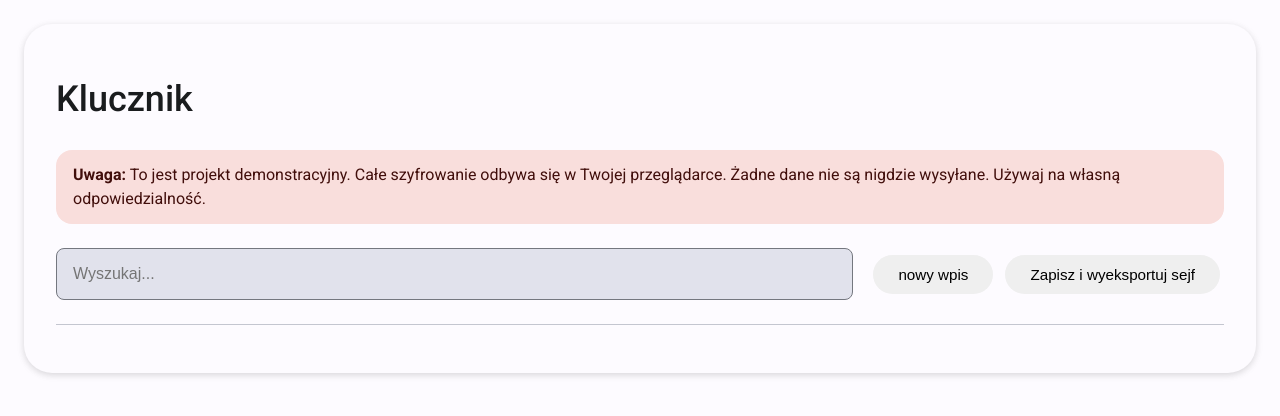
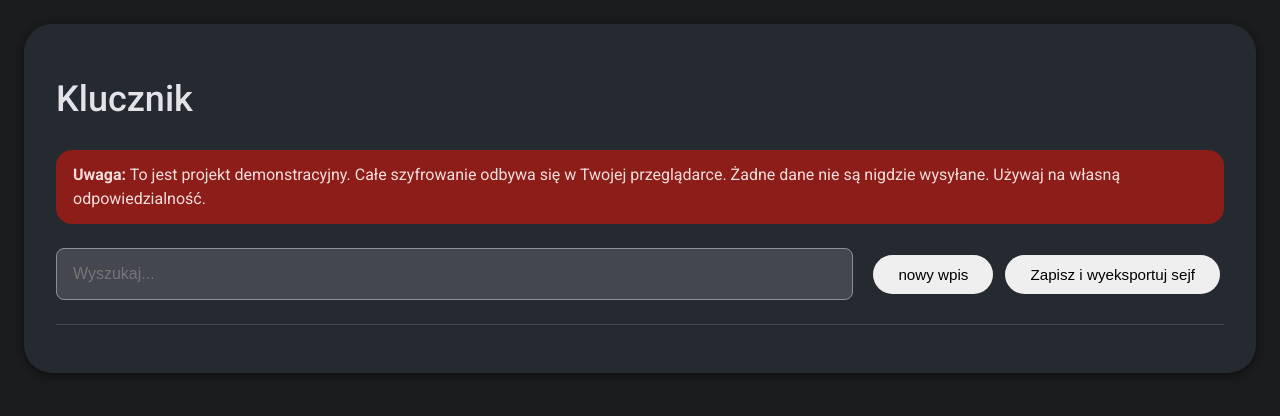
Before and after one commit to Rzezimioszek/Klucznik, a plain HTML site: page index.html in a window 1280 px wide. Both pictures are taken after a click on the button "Stwórz nowy sejf". Drawn offline with Linux system fonts and the dark colour scheme.

Commit message:
update style.css

```diff
--- a/style.css
+++ b/style.css
@@ -131,4 +131,69 @@ h2 { font-size: 1.75rem; margin-bottom: 1.25rem; }
     .toggle-visibility-btn, .copy-btn, .edit-btn, .delete-btn {
         padding: 12px; /* Zwiększa "tap target" */
     }
+
 }
+
+/* ---=======================================--- */
+/* ---             TRYB CIEMNY               --- */
+/* ---=======================================--- */
+@media (prefers-color-scheme: dark) {
+    :root {
+        /* Paleta kolorów dla trybu ciemnego */
+        --md-sys-primary: #A9C7FF; /* Jaśniejszy, mniej nasycony kolor podstawowy */
+        --md-sys-on-primary: #00325B; /* Ciemny tekst na jasnym przycisku */
+        --md-sys-primary-container: #334A64; /* Ciemne tło tonalne */
+        --md-sys-on-primary-container: #D8E2FF; /* Jasny tekst na tle tonalnym */
+
+        --md-sys-background: #1A1C1E; /* Bardzo ciemne tło, ale nie czarne */
+        --md-sys-on-background: #E3E2E6; /* Jasny tekst (nie czysta biel) */
+
+        /* Głębia przez jasność: Surface jest odrobinę jaśniejszy od Background */
+        --md-sys-surface: #1A1C1E; /* Powierzchnia na poziomie 0 */
+        /* W Material 3 używa się półprzezroczystej nakładki koloru podstawowego, aby zasymulować jaśniejszą powierzchnię */
+        /* Przykład dla karty (elevation 1): background-color: color-mix(in srgb, var(--md-sys-surface) 95%, var(--md-sys-primary) 5%); */
+
+        --md-sys-surface-variant: #44474F; /* Ciemniejsza powierzchnia drugorzędna */
+        --md-sys-on-surface: #E3E2E6; /* Tekst na powierzchni */
+        --md-sys-on-surface-variant: #C4C6D0; /* Tekst drugorzędny, bardziej szary */
+
+        --md-sys-outline: #8E9099; /* Jaśniejsze obramowanie, widoczne na ciemnym tle */
+        --md-sys-outline-variant: #44474F; /* Subtelniejsze obramowanie */
+
+        --md-sys-error: #F2B8B5; /* Jaśniejszy kolor błędu */
+        --md-sys-error-container: #8C1D18; /* Ciemne tło dla komunikatów o błędach */
+        --md-sys-on-error-container: #F9DEDC; /* Jasny tekst na tle błędu */
+
+        /* Cienie są w trybie ciemnym prawie niewidoczne, głębię tworzy kolor */
+        --shadow-elevation-1: 0 1px 2px rgba(0, 0, 0, 0.3), 0 1px 3px rgba(0, 0, 0, 0.25);
+        --shadow-elevation-2: 0 2px 6px rgba(0, 0, 0, 0.3), 0 2px 8px rgba(0, 0, 0, 0.25);
+        --shadow-elevation-3: 0 4px 8px rgba(0, 0, 0, 0.35), 0 4px 12px rgba(0, 0, 0, 0.3);
+    }
+
+    /* Nadpisanie konkretnych elementów dla lepszego efektu */
+
+    /* Karty i modal zyskują jasność przez nałożenie półprzezroczystego koloru */
+    /* To jest kluczowa technika M3 dla trybu ciemnego */
+    .container, .card, .modal-content {
+        /* Mieszamy kolor powierzchni z odrobiną koloru podstawowego, aby go "podświetlić" */
+        /* To symuluje "elevation" w trybie ciemnym. */
+        background-color: color-mix(in srgb, var(--md-sys-surface) 92%, var(--md-sys-primary) 8%);
+    }
+
+    /* Pola formularzy powinny pozostać ciemniejsze */
+    .form-input, #search-input {
+        background-color: var(--md-sys-surface-variant);
+        color: var(--md-sys-on-surface);
+        border-color: var(--md-sys-outline);
+    }
+
+    /* Zapewnienie, że hasło w karcie jest czytelne */
+    .card-password {
+        color: var(--md-sys-on-surface);
+    }
+
+    /* Tło modala (scrim) powinno być ciemniejsze */
+    .modal-overlay {
+        background-color: rgba(0, 0, 0, 0.6); /* Ciemniejsza nakładka jest tu OK */
+    }
+}
```
